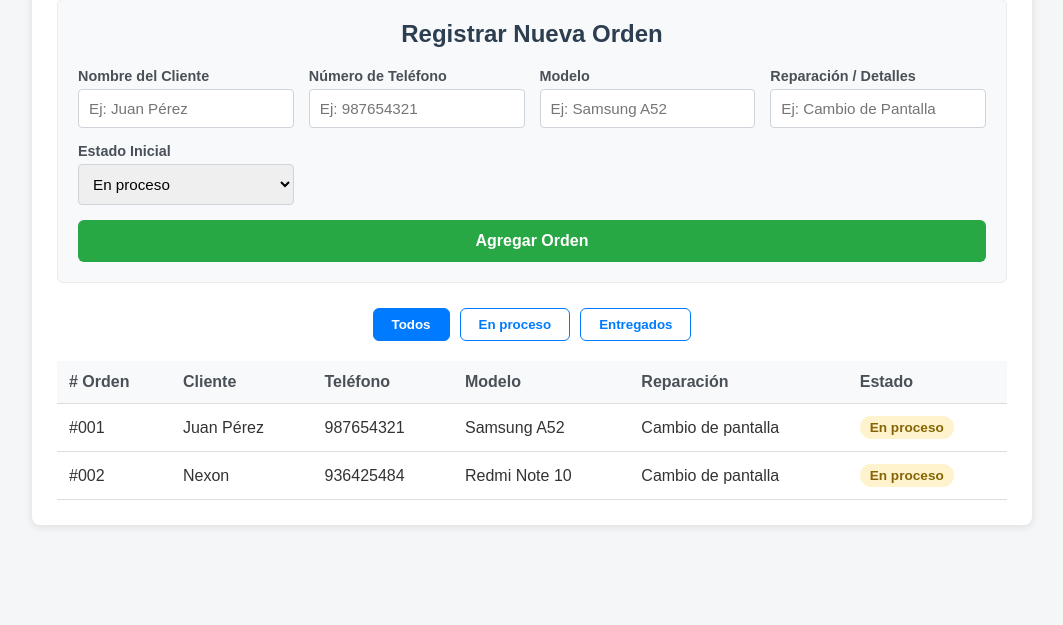
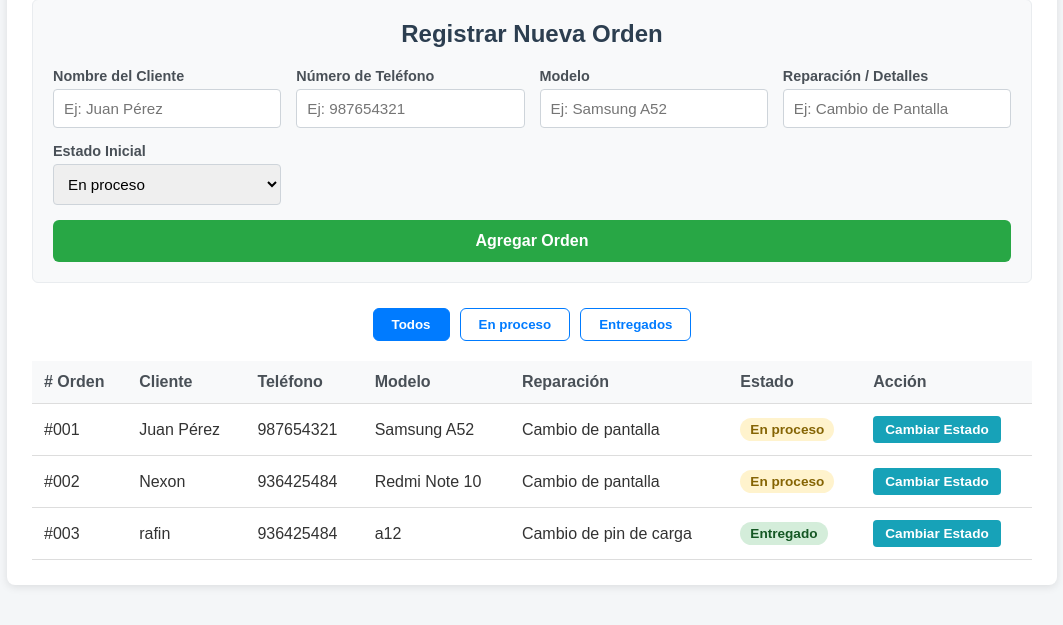
Before and after one commit to ithan-09/RTQsoluciones, a website: page src/public/index.html in a window 1280 px wide. Shown: the part 103-728 px from the top of the page, without its empty margins (108-1171 px from the left). Drawn offline with Linux system fonts and the light colour scheme.

Commit message:
Se agrego boton para cambiar de estado en la tabla

```diff
--- a/src/public/index.html
+++ b/src/public/index.html
@@ -19,7 +19,7 @@
     }
 
     .container {
-      max-width: 1000px;
+      max-width: 1050px;
       margin: 0 auto;
       background: #ffffff;
       padding: 25px;
@@ -149,6 +149,23 @@
       background-color: #d4edda;
       color: #155724;
     }
+
+    /* Botón de Cambiar Estado */
+    .btn-cambiar {
+      padding: 6px 12px;
+      background-color: #17a2b8;
+      color: white;
+      border: none;
+      border-radius: 4px;
+      cursor: pointer;
+      font-size: 0.85em;
+      font-weight: bold;
+      transition: background 0.2s;
+    }
+
+    .btn-cambiar:hover {
+      background-color: #138496;
+    }
   </style>
 </head>
 <body>
@@ -206,6 +223,7 @@
           <th>Modelo</th>
           <th>Reparación</th>
           <th>Estado</th>
+          <th>Acción</th>
         </tr>
       </thead>
       <tbody id="tabla-ordenes">
@@ -216,6 +234,7 @@
           <td>Samsung A52</td>
           <td>Cambio de pantalla</td>
           <td><span class="badge badge-proceso">En proceso</span></td>
+          <td><button class="btn-cambiar" onclick="cambiarEstado(this)">Cambiar Estado</button></td>
         </tr>
         <tr class="fila-orden" data-estado="en proceso">
           <td>#002</td>
@@ -224,13 +243,23 @@
           <td>Redmi Note 10</td>
           <td>Cambio de pantalla</td>
           <td><span class="badge badge-proceso">En proceso</span></td>
+          <td><button class="btn-cambiar" onclick="cambiarEstado(this)">Cambiar Estado</button></td>
+        </tr>
+        <tr class="fila-orden" data-estado="entregado">
+          <td>#003</td>
+          <td>rafin</td>
+          <td>936425484</td>
+          <td>a12</td>
+          <td>Cambio de pin de carga</td>
+          <td><span class="badge badge-entregado">Entregado</span></td>
+          <td><button class="btn-cambiar" onclick="cambiarEstado(this)">Cambiar Estado</button></td>
         </tr>
       </tbody>
     </table>
   </div>
 
   <script>
-    let contadorOrden = 3;
+    let contadorOrden = 4;
     let filtroActual = 'todos';
 
     function agregarOrden(event) {
@@ -259,6 +288,7 @@
         <td>${modelo}</td>
         <td>${equipo}</td>
         <td><span class="badge ${badgeClase}">${estadoTexto}</span></td>
+        <td><button class="btn-cambiar" onclick="cambiarEstado(this)">Cambiar Estado</button></td>
       `;
 
       tabla.appendChild(nuevaFila);
@@ -266,7 +296,26 @@
       // Limpiar formulario
       document.getElementById('form-orden').reset();
 
-      // Mantener el filtro seleccionado actualmente
+      // Mantener filtro activo
+      const botonActivo = document.querySelector('.btn-filtro.activo');
+      filtrarEstado(filtroActual, botonActivo);
+    }
+
+    // Función para cambiar de 'En proceso' a 'Entregado' y viceversa
+    function cambiarEstado(boton) {
+      const fila = boton.closest('tr');
+      const estadoActual = fila.getAttribute('data-estado');
+      const celdaEstado = fila.children[5]; // Celda con la etiqueta
+
+      if (estadoActual === 'en proceso') {
+        fila.setAttribute('data-estado', 'entregado');
+        celdaEstado.innerHTML = '<span class="badge badge-entregado">Entregado</span>';
+      } else {
+        fila.setAttribute('data-estado', 'en proceso');
+        celdaEstado.innerHTML = '<span class="badge badge-proceso">En proceso</span>';
+      }
+
+      // Reaplicar filtro actual para ocultar/mostrar si es necesario
       const botonActivo = document.querySelector('.btn-filtro.activo');
       filtrarEstado(filtroActual, botonActivo);
     }
```
